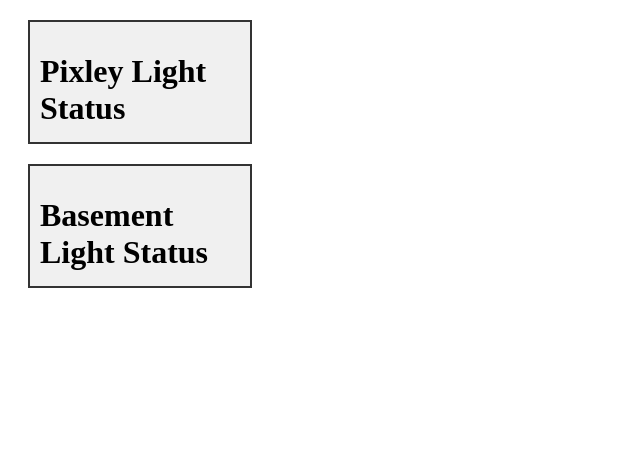
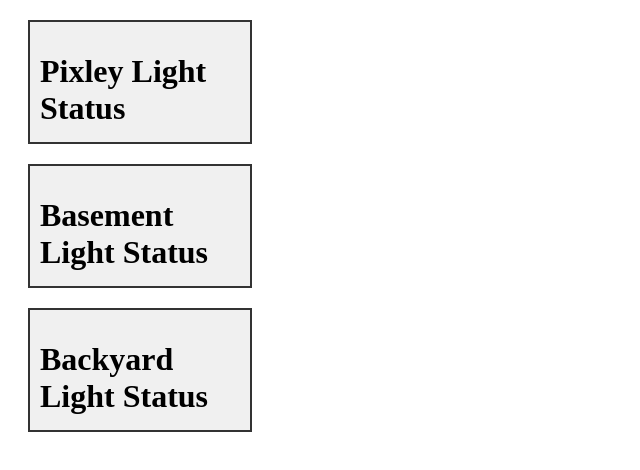
Before and after one commit to lherlein/lightStatus, a website built with webpack: page src/server/index.html in a window 1280 px wide. Shown: the whole page, without its empty margins (0-640 px from the left). Built offline with nearby package versions, Linux system fonts and the light colour scheme.

Commit message:
updated endpoints, html, and src index.ts

```diff
--- a/src/index.ts
+++ b/src/index.ts
@@ -37,25 +37,45 @@ async function getBasementStatus(): Promise<apiResponse> {
     }
 }
 
-function populateText(pixStatus: string, baseStatus: string) {
+async function getBackyardStatus(): Promise<apiResponse> {
+    let requestOptions = {
+        method: 'GET',
+    };
+    let url = lightsEndpoints.backyard.commands.status;
+    let response: Response = await fetch(url, requestOptions);
+
+    if (response.ok) {
+        let data = await response.json() as apiResponse;
+        return data;
+
+    } else {
+        throw new Error(`Error: ${response.status}`);
+    }
+}
+
+function populateText(pixStatus: string, baseStatus: string, backyardStatus: string) {
 
     const pixInnerHtml = `<h1>Pixley Light Status</h1>\n<p id="status">${pixStatus}</p>`
     const baseInnerHtml = `<h1>Basement Light Status</h1>\n<p id="status">${baseStatus}</p>`
+    const backyardInnerHtml = `<h1>Backyard Light Status</h1>\n<p id="status">${backyardStatus}</p>`
 
     const t1 = document.getElementById('pixley-status');
     const t2 = document.getElementById('basement-status');
+    const t3 = document.getElementById('backyard-status');
 
-    if (t1 && t2) {
+    if (t1 && t2 && t3) {
         t1.innerHTML = pixInnerHtml;
         t2.innerHTML = baseInnerHtml;
+        t3.innerHTML = backyardInnerHtml;
     }
 }
 
 async function main() {
     try {
-        const pixStatus: {[key: string]: string} = await getPixleyStatus();
-        const baseStatus = await getBasementStatus();
-        populateText(pixStatus.POWER, baseStatus.POWER);
+        const pixStatus: apiResponse = await getPixleyStatus();
+        const baseStatus: apiResponse = await getBasementStatus();
+        const backyardStatus: apiResponse = await getBackyardStatus();
+        populateText(pixStatus.POWER, baseStatus.POWER, backyardStatus.POWER);
     } catch (error) {
         console.error(error);
     }
--- a/src/server/index.html
+++ b/src/server/index.html
@@ -13,7 +13,7 @@
         }
     </style>
 </head>
-<script src="../dist/main.js"></script>
+<script src="../../dist/main.js"></script>
 <body style="background-color: white;" onload="window.main()">
     <div class="box" id="pixley-status">
         <h1>Pixley Light Status</h1>
@@ -23,5 +23,9 @@
         <h1>Basement Light Status</h1>
         <p id="status">Loading...</p>
     </div>
+    <div class="box" id="backyard-status">
+        <h1>Backyard Light Status</h1>
+        <p id="status">Loading...</p>
+    </div>
 </body>
 </html>
--- a/src/util/endpoints.ts
+++ b/src/util/endpoints.ts
@@ -12,5 +12,12 @@ export const lightsEndpoints = {
             "off": "http://lights-basement/cm?cmnd=POWER+OFF",
             "status": "http://lights-basement/cm?cmnd=POWER"
         }
+    },
+    "backyard": {
+        "commands": {
+            "on": "http://lights-backyard/cm?cmnd=POWER+ON",
+            "off": "http://lights-backyard/cm?cmnd=POWER+OFF",
+            "status": "http://lights-backyard/cm?cmnd=POWER"
+        }
     }
 }
```
